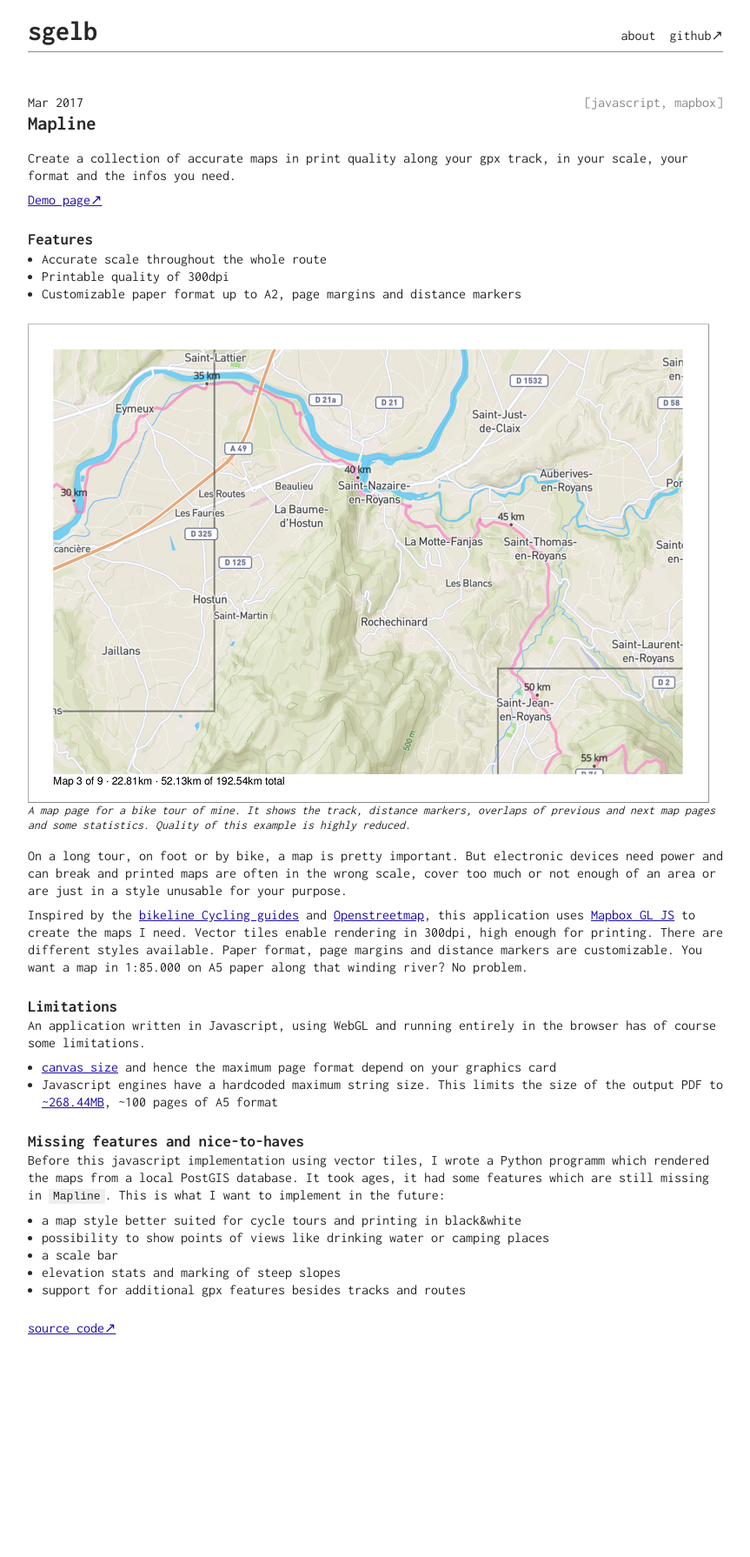
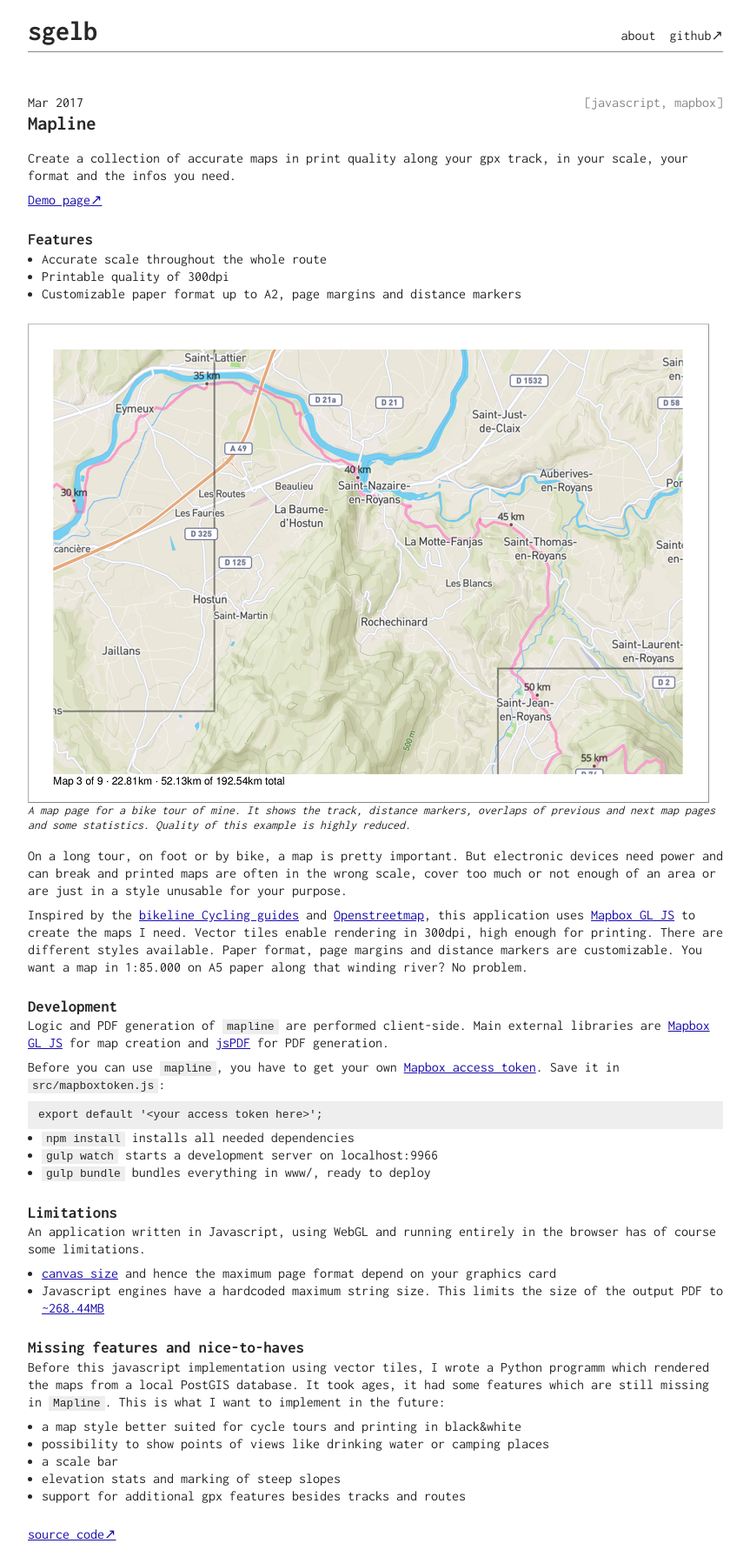
Before and after one commit to sgelb/sgelb.github.io, a Jekyll site: the page built from _posts/2017-03-01-mapline.md, in a window 1280 px wide. Shown: the whole page at 87% size, without its empty margins (208-1071 px from the left). Built offline with Jekyll 4.4.1, drawn with Linux system fonts in a browser that asks for light colours; before the commit the page ends 1553 px from its top, so only the background shows below that.

Commit message:
Update mapline text

```diff
--- a/_posts/2017-03-01-mapline.md
+++ b/_posts/2017-03-01-mapline.md
@@ -34,12 +34,28 @@ are different styles available. Paper format, page margins and distance markers
 are customizable. You want a map in 1:85.000 on A5 paper along that winding
 river? No problem.
 
+### Development
+
+Logic and PDF generation of `mapline` are performed client-side. Main external
+libraries are [Mapbox GL JS](https://www.mapbox.com/mapbox-gl-js/) for map
+creation and [jsPDF](https://github.com/MrRio/jsPDF) for PDF generation.
+
+Before you can use `mapline`, you have to get your own [Mapbox access
+token](https://www.mapbox.com/help/create-api-access-token/). Save it in
+`src/mapboxtoken.js`:
+
+    export default '<your access token here>';
+
+- `npm install` installs all needed dependencies
+- `gulp watch` starts a development server on localhost:9966
+- `gulp bundle` bundles everything in www/, ready to deploy
+
 ### Limitations
 
 An application written in Javascript, using WebGL and running entirely in the
 browser has of course some limitations.
 - [canvas size](https://webglstats.com/webgl/parameter/MAX_RENDERBUFFER_SIZE) and hence the maximum page format depend on your graphics card
-- Javascript engines have a hardcoded maximum string size. This limits the size of the output PDF to [~268.44MB](https://github.com/atom/atom/issues/7210#issuecomment-160994222), ~100 pages of A5 format
+- Javascript engines have a hardcoded maximum string size. This limits the size of the output PDF to [~268.44MB](https://github.com/atom/atom/issues/7210#issuecomment-160994222)
 
 ### Missing features and nice-to-haves
 
```
